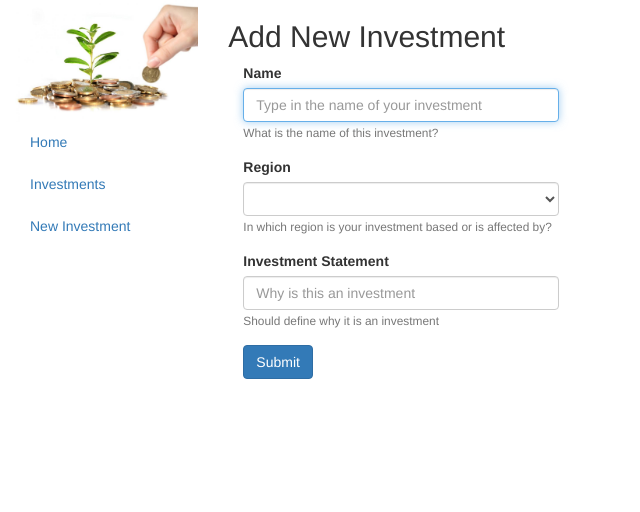
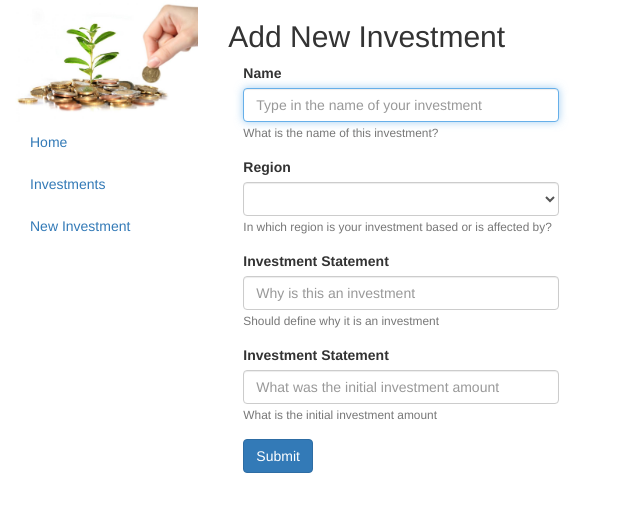
Before and after one commit to stumathews/JInvestments, a Spring app: page /addinvestment in a window 1280 px wide. Shown: the top 512 px of the page, without its empty margins (0-640 px from the left). Run offline with Thymeleaf, Linux system fonts and the light colour scheme; the template is opened without the code that fills it, so the values that code supplies are empty; some libraries are stand-ins or nearby versions.

Commit message:
add investment amount(initial)

```diff
--- a/src/main/java/investments/controllers/InvestmentController.java
+++ b/src/main/java/investments/controllers/InvestmentController.java
@@ -57,6 +57,7 @@
         del.setName(investmentForm.getName());
         del.setRegions(regions);
         del.setWhyReasonStatement(investmentForm.getWhyReasonStatement());
+        del.setInitialInvestment(investmentForm.getInitialInvestment());
 
         dataAccess.save(del);
 
--- a/src/main/resources/templates/addinvestment.html
+++ b/src/main/resources/templates/addinvestment.html
@@ -33,6 +33,11 @@
                             <input class="form-control" id="whyReasonStatement" name="whyReasonStatement" type="textarea" autofocus="true" placeholder="Why is this an investment" />
                         <small class="text-muted">Should define why it is an investment</small>
                     </fieldset>
+                    <fieldset class="form-group">
+                        <label for="initialInvestment">Investment Statement</label>
+                        <input class="form-control" id="initialInvestment" name="initialInvestment" type="textarea" autofocus="true" placeholder="What was the initial investment amount" />
+                        <small class="text-muted">What is the initial investment amount</small>
+                    </fieldset>
                     <button type="submit" class="btn btn-primary">Submit</button>
                 </form>
             </div>
--- a/src/main/resources/templates/showAllInvestments.html
+++ b/src/main/resources/templates/showAllInvestments.html
@@ -42,7 +42,7 @@
                     <td><a href="#" th:href="|${investment.id}/delete|">Delete</a></td>
                  </tr>
                 </table>
-                <h3>Dependencies graph</h3>
+                <h3>Dependencies Graph</h3>
                 <div id="graph">
                 </div>
             </form>
--- a/src/main/resources/templates/viewInvestment.html
+++ b/src/main/resources/templates/viewInvestment.html
@@ -20,6 +20,8 @@
                 <dd th:text="${investment.whyReasonStatement}">Why statement</dd>
                 <dt>Investment Region</dt>
                 <dd th:text="${investment.regions[0].name}">the region of investment</dd>
+                <dt>Initial investment</dt>
+                <dd th:text="${investment.initialInvestment}">initial investment</dd>
 
             </dl>
         </div>
```
Also changed, not shown: src/main/java/investments/BOLO/InvestmentForm.java (+10 -0 lines), src/main/java/investments/db/del/Investment.java (+11 -0 lines).
